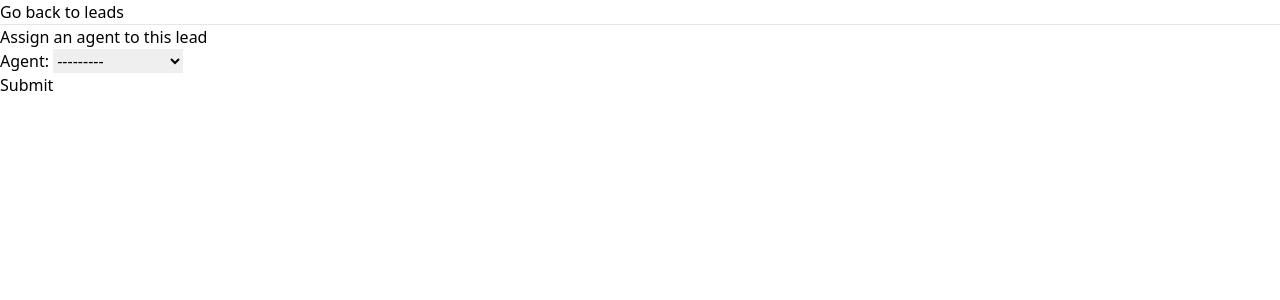
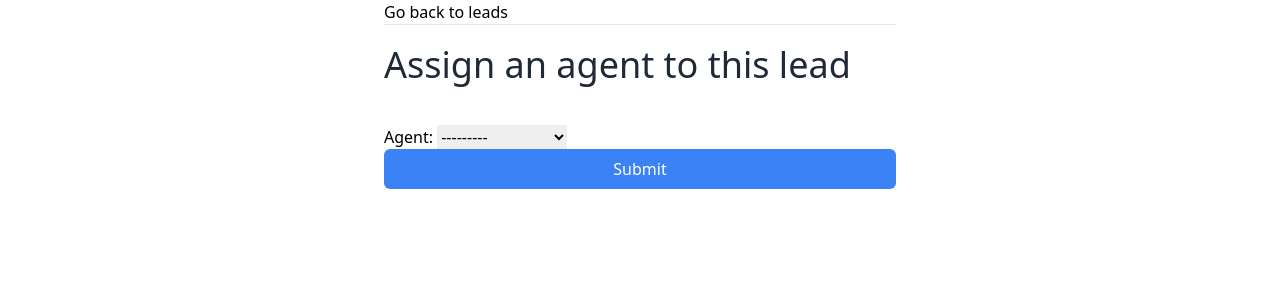
Before and after one commit to gayathris99/django_crm, a Django app: page /leads/1/assign-agent/ in a window 1280 px wide. Shown: the part 80-380 px from the top of the page. Run offline with Django 3.2, Linux system fonts and the light colour scheme; a user stored in the database is signed in; data comes from the database, SQL or seed files in the repository; both versions use the stored data as it was after the commit; some libraries are stand-ins or nearby versions.

Commit message:
modifications

```diff
--- a/leads/templates/leads/assign_agent.html
+++ b/leads/templates/leads/assign_agent.html
@@ -1,14 +1,20 @@
-{% extends 'base.html' %}
+{% extends "base.html" %}
+{% load tailwind_filters %}
 
 {% block content %}
 
-<a href = "{% url 'leads:lead-list' %}">Go back to leads</a>
-<hr/>
-<h1>Assign an agent to this lead</h1>
-<form method = "POST">
-{% csrf_token %}
-{{ form.as_p }}
-<button type ="submit">Submit</button>
-</form>
+<div class="max-w-lg mx-auto">
+    <a class="hover:text-blue-500" href="{% url 'leads:lead-list' %}">Go back to leads</a>
+    <div class="py-5 border-t border-gray-200">
+        <h1 class="text-4xl text-gray-800">Assign an agent to this lead</h1>
+    </div>
+    <form method="post" class="mt-5">
+        {% csrf_token %}
+        {{ form|crispy }}
+        <button type='submit' class="w-full text-white bg-blue-500 hover:bg-blue-600 px-3 py-2 rounded-md">
+            Submit
+        </button>
+    </form>
+</div>
 
-{% endblock %}
+{% endblock content %}
--- a/templates/landing.html
+++ b/templates/landing.html
@@ -4,7 +4,7 @@
 {% block content %}
 <section class="text-gray-700 body-font">
     <div class="container mx-auto flex px-5 py-24 items-center justify-center flex-col">
-      <img class="lg:w-2/6 md:w-3/6 w-5/6 mb-10 object-cover object-center rounded" alt="hero" >
+      <!-- <img class="lg:w-2/6 md:w-3/6 w-5/6 mb-10 object-cover object-center rounded" alt="hero" > -->
       <div class="text-center lg:w-2/3 w-full">
         <h1 class="title-font sm:text-4xl text-3xl mb-4 font-medium text-gray-900">
             CRM built with Django
```
Also changed, not shown: db.sqlite3.
